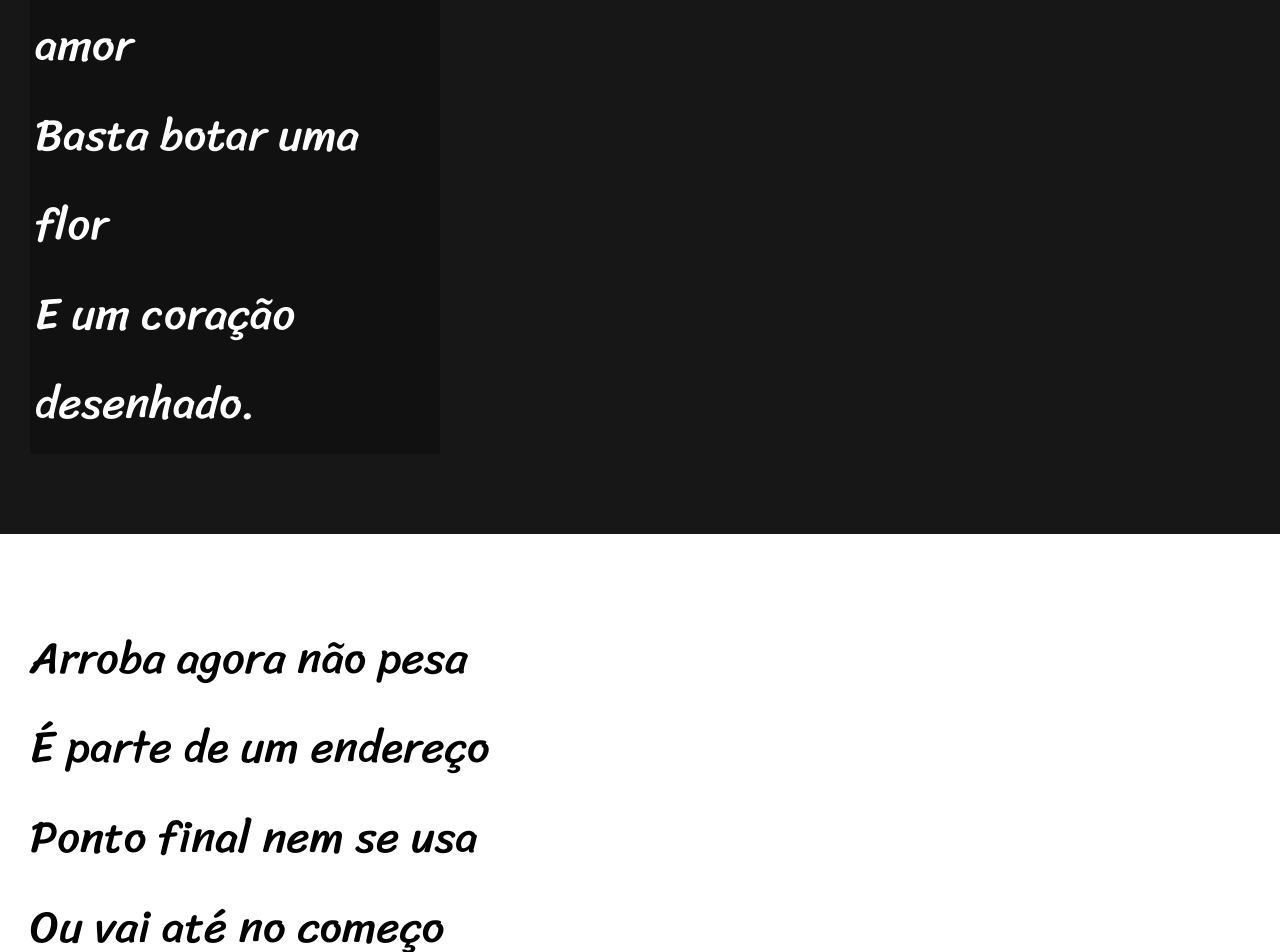
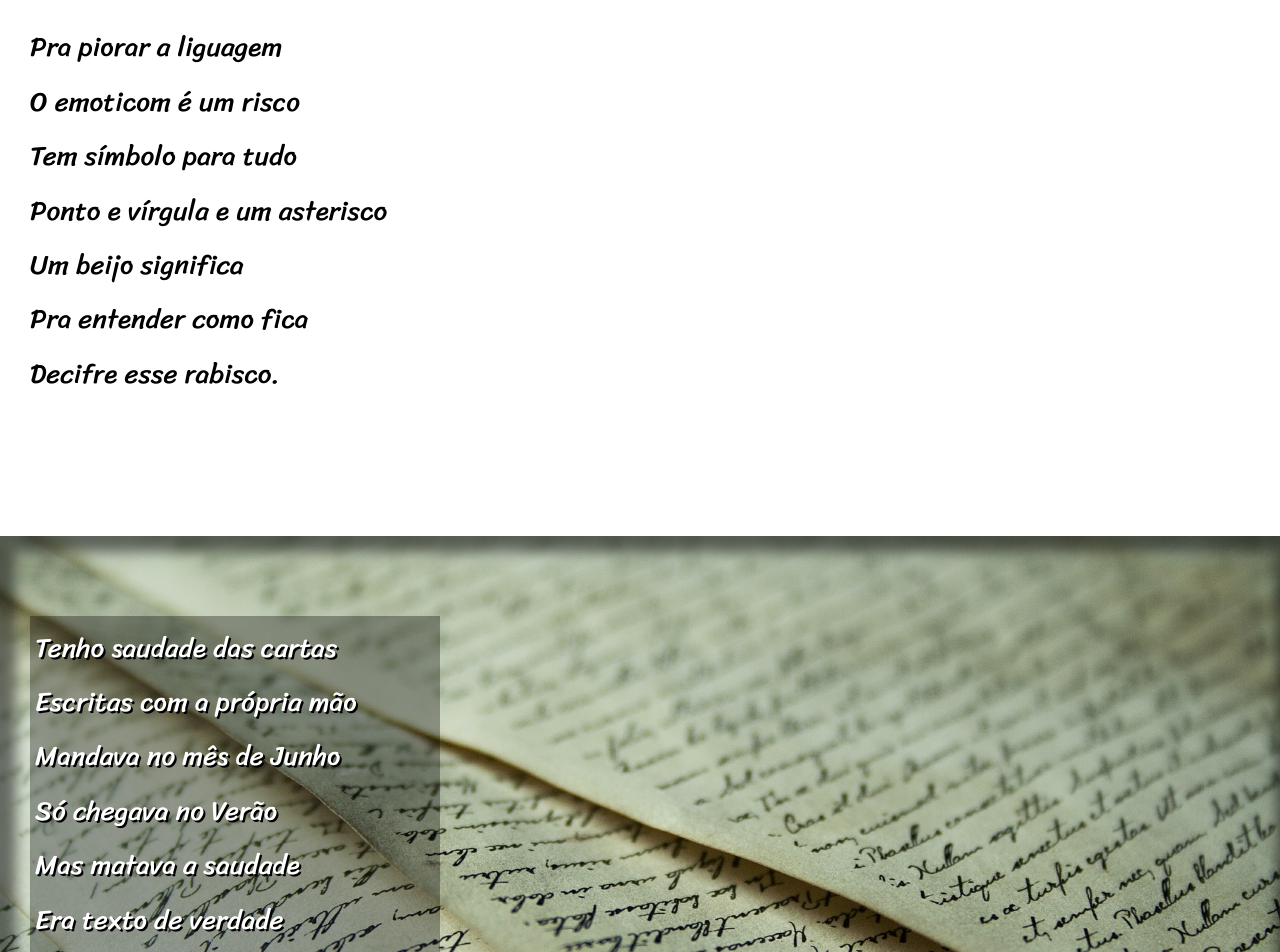
Before and after one commit to LucasSimass/exercicios, a plain HTML site: page Criação de um Cordel (gabarito)/index.html in a window 1280 px wide. Shown: the part 1848-2800 px from the top of the page. Drawn offline with Linux system fonts and the light colour scheme.

Commit message:
Criação do Cordel (gabarito)

```diff
--- a/Criação de um Cordel (gabarito)/index.html
+++ b/Criação de um Cordel (gabarito)/index.html
@@ -31,7 +31,7 @@
     </section>
 
 
-    <section class="imagem">
+    <section class="imagem" id="img01">
         <pre>
             Não é mais como era antes
             É tudo abreviado
@@ -67,7 +67,7 @@
 
 
 
-    <section class="imagem">
+    <section class="imagem" id="img02">
         <pre>
             Tenho saudade das cartas
             Escritas com a própria mão
--- a/Criação de um Cordel (gabarito)/style.css
+++ b/Criação de um Cordel (gabarito)/style.css
@@ -31,7 +31,7 @@ header > h1{
     padding-top: 50px;
     font-variant: small-caps;
     font-family: var(--fonte2);
-    font-size: 10vw;
+    font-size: 5em;
 }
 
 header > p{
@@ -53,12 +53,13 @@ section{
     padding-bottom: 10vh;
     line-height: 2em;
     padding-left: 30px;
-    font-size: 3.5vw;
+    font-size: 1.7em;
 }
 
 section > pre{
     white-space: pre-line;
     font-family: var(--fonte3);
+    padding-bottom: 2em;
 }
 
 section.normal{
@@ -68,15 +69,31 @@ section.normal{
 
 section.imagem{
     background-color: rgb(24, 23, 23);
-    color:white
+    box-shadow: inset  6px 6px 13px 10px rgba(0, 0, 0, 0.514);
+    color:white;
+    background-size: cover;
 }
 
 section.imagem > pre{
     display: inline-block;
     padding: 5px;
-    background-color: rgba(0, 0, 0, 0.274);
+    background-color: rgba(0, 0, 0, 0.329);
+    text-shadow: 2px  2px 0px black;
     width: 400px;
 }
+
+section#img01{
+    background-image: url("imagens/background001.jpg");
+    background-attachment: fixed;
+    background-position: right center
+}
+
+section#img02{
+    background-image: url("imagens/background002.jpg");
+    background-position: 100%;
+    background-attachment: fixed;
+}
+
 
 footer{
     background-color: black;
```
